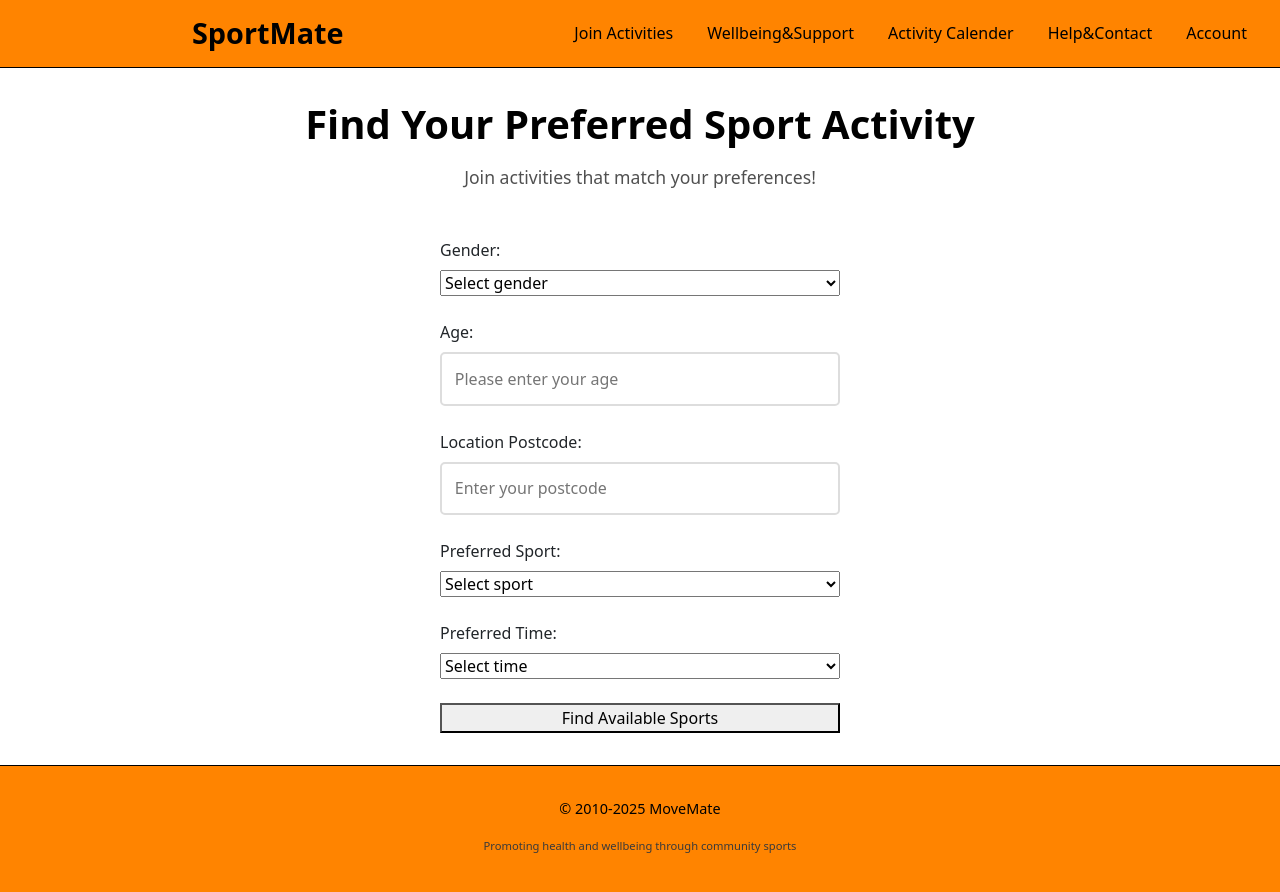
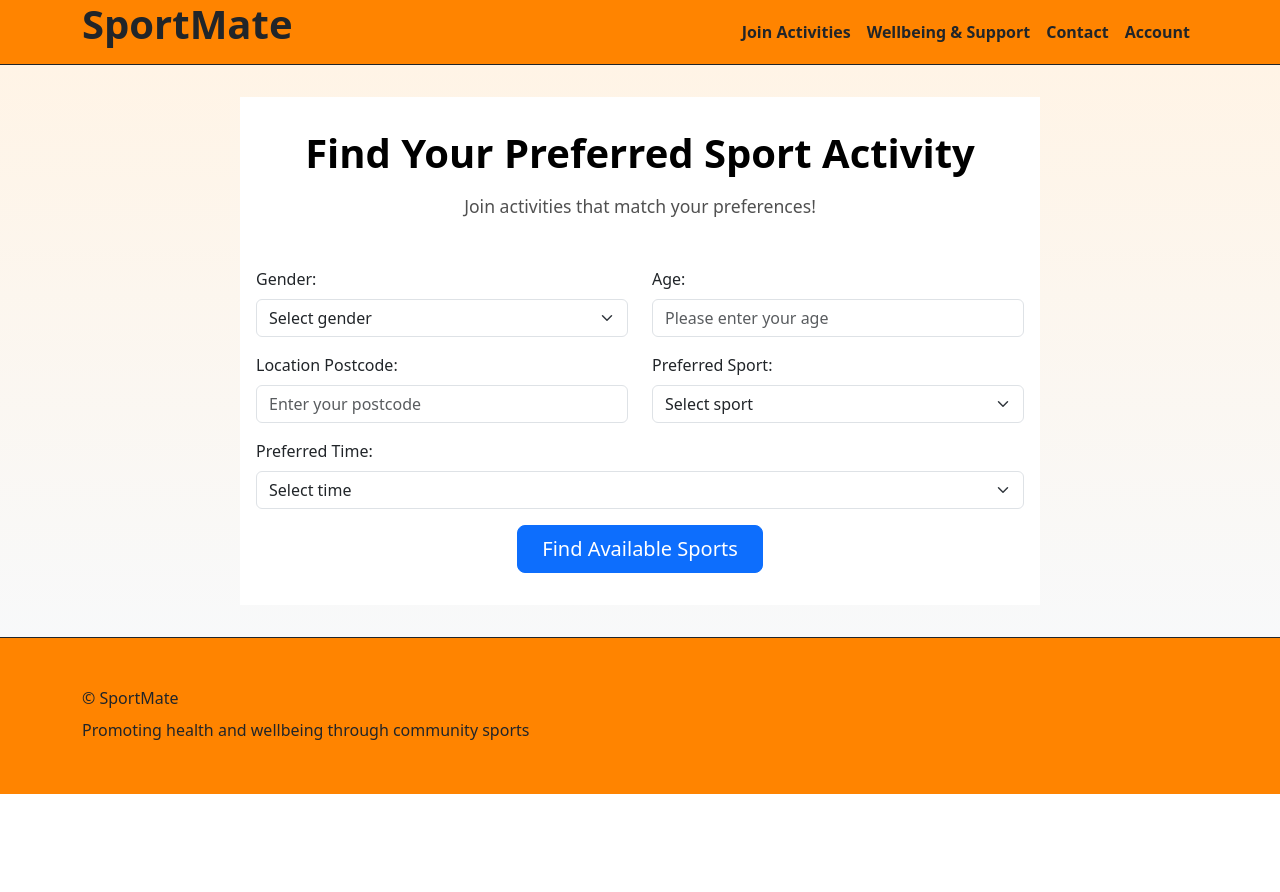
Before and after one commit to jliu0361/FIT5032, a Vue app in the folder Assignment1/: page / in a window 1280 px wide. Shown: the top 892 px of the page. After the commit the page ends 800 px from the top, so only its background shows below. Built offline with nearby package versions, Linux system fonts and the light colour scheme.

Commit message:
complete for A1.2

```diff
--- a/Assignment1/src/App.vue
+++ b/Assignment1/src/App.vue
@@ -8,31 +8,4 @@ import Joinactivities from './components/Joinactivities.vue'
   </div>
 </template>
 
-<style scoped>
-header {
-  line-height: 1.5;
-}
-
-.logo {
-  display: block;
-  margin: 0 auto 2rem;
-}
-
-@media (min-width: 1024px) {
-  header {
-    display: flex;
-    place-items: center;
-    padding-right: calc(var(--section-gap) / 2);
-  }
-
-  .logo {
-    margin: 0 2rem 0 0;
-  }
-
-  header .wrapper {
-    display: flex;
-    place-items: flex-start;
-    flex-wrap: wrap;
-  }
-} /*from the NoMonash-lab, didn't implement logo now */
-</style>
+<style></style>
--- a/Assignment1/src/components/Joinactivities.vue
+++ b/Assignment1/src/components/Joinactivities.vue
@@ -7,11 +7,15 @@
         <div class="form-section">
           <h1 class="main-title">Find Your Preferred Sport Activity</h1>
           <p class="subtitle">Join activities that match your preferences!</p>
+
           <form class="preference-form" @submit.prevent="findSports">
+            <div class="row mb-3">
+              <div class="col-12 col-md-6 mb-3 mb-md-0">
                 <div class="form-group">
-              <label for="gender">Gender:</label>
+                  <label for="gender" class="form-label">Gender:</label>
                   <select
                     id="gender"
+                    class="form-select"
                     v-model="formData.gender"
                     @blur="() => validateGender(true)"
                     @change="() => validateGender(false)"
@@ -25,27 +29,35 @@
                   </select>
                   <div v-if="errors.gender" class="error-message">{{ errors.gender }}</div>
                 </div>
+              </div>
 
+              <div class="col-12 col-md-6">
                 <div class="form-group">
-              <label for="age">Age:</label>
+                  <label for="age" class="form-label">Age:</label>
                   <input
                     type="number"
+                    class="form-control"
                     id="age"
                     v-model="formData.age"
                     @blur="() => validateAge(true)"
                     @input="() => validateAge(false)"
                     min="1"
-                max="120"
+                    max="100"
                     placeholder="Please enter your age"
                     required
                   />
                   <div v-if="errors.age" class="error-message">{{ errors.age }}</div>
                 </div>
+              </div>
+            </div>
 
+            <div class="row mb-3">
+              <div class="col-12 col-md-6 mb-3 mb-md-0">
                 <div class="form-group">
-              <label for="postcode">Location Postcode:</label>
+                  <label for="postcode" class="form-label">Location Postcode:</label>
                   <input
                     type="text"
+                    class="form-control"
                     id="postcode"
                     v-model="formData.postcode"
                     @blur="() => validatePostcode(true)"
@@ -57,15 +69,21 @@
                   />
                   <div v-if="errors.postcode" class="error-message">{{ errors.postcode }}</div>
                 </div>
+              </div>
 
+              <div class="col-12 col-md-6">
                 <div class="form-group">
-              <label for="sport">Preferred Sport:</label>
-              <select id="sport" v-model="formData.sport" @change="() => validateSport(false)">
+                  <label for="sport" class="form-label">Preferred Sport:</label>
+                  <select
+                    id="sport"
+                    class="form-select"
+                    v-model="formData.sport"
+                    @change="() => validateSport(false)"
+                  >
                     <option value="">Select sport</option>
                     <option value="running">Running</option>
                     <option value="basketball">Basketball</option>
                     <option value="swimming">Swimming</option>
-                <option value="cycling">Cycling</option>
                     <option value="yoga">Yoga</option>
                     <option value="football">Football</option>
                     <option value="tennis">Tennis</option>
@@ -75,11 +93,16 @@
                   </select>
                   <div v-if="errors.sport" class="error-message">{{ errors.sport }}</div>
                 </div>
+              </div>
+            </div>
 
+            <div class="row mb-3">
+              <div class="col-12">
                 <div class="form-group">
-              <label for="time">Preferred Time:</label>
+                  <label for="time" class="form-label">Preferred Time:</label>
                   <select
                     id="time"
+                    class="form-select"
                     v-model="formData.time"
                     @blur="() => validateTime(true)"
                     @change="() => validateTime(false)"
@@ -93,8 +116,16 @@
                   </select>
                   <div v-if="errors.time" class="error-message">{{ errors.time }}</div>
                 </div>
+              </div>
+            </div>
 
-            <button type="submit" class="submit-button">Find Available Sports</button>
+            <div class="row">
+              <div class="col-12 text-center">
+                <button type="submit" class="btn btn-primary btn-lg px-4 py-2">
+                  Find Available Sports
+                </button>
+              </div>
+            </div>
           </form>
         </div>
       </div>
@@ -131,7 +162,7 @@ const validateAge = (blur) => {
     if (blur) errors.value.age = 'Age is required'
   } else if (age < 1) {
     if (blur) errors.value.age = 'Age can not less than 1'
-  } else if (age > 120) {
+  } else if (age > 100) {
     if (blur) errors.value.age = 'Age exceeds the age suitable for sports'
   } else {
     errors.value.age = null
@@ -192,11 +223,13 @@ const findSports = () => {
 .activities-content {
   flex: 1;
   padding: 2rem 0;
+  background: linear-gradient(to bottom, #fff4e6, #f8f9fa);
 }
 .content-container {
   max-width: 800px;
   margin: 0 auto;
-  padding: 0 1rem;
+  padding: 2rem 1rem;
+  background-color: white;
 }
 .main-title {
   font-size: 2.5rem;
@@ -212,42 +245,17 @@ const findSports = () => {
   text-align: center;
 }
 .preference-form {
-  display: flex;
-  flex-direction: column;
-  gap: 1.5rem;
-  max-width: 400px;
+  max-width: 800px;
   margin: 0 auto;
 }
 .form-group {
-  display: flex;
-  flex-direction: column;
-  gap: 0.5rem;
-  text-align: left;
-}
-
-.form-group select:focus {
-  outline: none;
-  border-color: #2f01ff;
+  margin-bottom: 0;
 }
 
 .error-message {
-  color: #ff0019;
-  font-size: 0.9rem;
-  margin-top: 0.3rem;
+  color: #dc3545;
+  font-size: 0.875rem;
+  margin-top: 0.25rem;
   text-align: left;
 }
-
-.form-group input {
-  padding: 0.8rem;
-  border: 2px solid #ddd;
-  border-radius: 5px;
-  font-size: 1rem;
-  background-color: white;
-}
-
-.form-group input:focus {
-  outline: none;
-  border-color: #2f01ff;
-  box-shadow: 0 0 0 0.2rem rgba(4, 193, 214, 0.25);
-}
 </style>
--- a/Assignment1/src/components/footer.vue
+++ b/Assignment1/src/components/footer.vue
@@ -1,41 +1,22 @@
 <template>
-  <footer class="footer">
-    <div class="footer-content">
-      <p class="copyright">© 2010-2025 MoveMate</p>
-      <p class="description">Promoting health and wellbeing through community sports</p>
+  <footer class="bg-warning border-top border-dark mt-auto">
+    <div class="container py-5">
+      <div class="row align-items-center">
+        <div class="col-12 text-start">
+          <p class="text-dark fw-medium mb-2">© SportMate</p>
+          <p class="text-dark fw-small mb-1">
+            Promoting health and wellbeing through community sports
+          </p>
+        </div>
+      </div>
     </div>
   </footer>
 </template>
 
-<script setup>
-</script>
+<script setup></script>
 
 <style scoped>
-.footer {
-  background-color: #ff8400;
-  border-top: 1px solid #000000;
-  padding: 2rem 0;
-  margin-top: auto;
-}
-
-.footer-content {
-  max-width: 1200px;
-  margin: 0 auto; /*always sit in mid*/
-  padding: 0 2rem;
-  text-align: center;
-}
-
-.copyright {
-  color: #000000;
-  margin: 0 0 0.5rem 0;
-  font-size: 0.9rem;
-}
-
-.description {
-  color: #3a3a3a;
-  padding: 10px;
-  margin: 0;
-  border-radius: 5px;
-  font-size: 0.7rem;
+.bg-warning {
+  background-color: #ff8400 !important;
 }
 </style>
--- a/Assignment1/src/components/header.vue
+++ b/Assignment1/src/components/header.vue
@@ -1,14 +1,20 @@
 <template>
-  <header class="header">
-    <div class="header-content">
-      <h1 class="brand-name">SportMate</h1>
-      <nav class="navigation">
-        <a href="#" class="nav-link">Join Activities</a>
-        <a href="#" class="nav-link">Wellbeing&Support</a>
-        <a href="#" class="nav-link">Activity Calender</a>
-        <a href="#" class="nav-link">Help&Contact</a>
-        <a href="#" class="nav-link">Account</a>
-      </nav>
+  <header class="bg-warning border-bottom border-dark">
+    <div class="container">
+      <div class="row align-items-center">
+        <div class="col-12 col-md-4 col-lg-3">
+          <h1 class="fw-bold text-dark mb-3">SportMate</h1>
+        </div>
+
+        <div class="col-12 col-md-8 col-lg-9">
+          <nav class="nav justify-content-md-end justify-content-center">
+            <a href="#" class="nav-link text-dark fw-bold px-2">Join Activities</a>
+            <a href="#" class="nav-link text-dark fw-bold px-2">Wellbeing & Support</a>
+            <a href="#" class="nav-link text-dark fw-bold px-2">Contact</a>
+            <a href="#" class="nav-link text-dark fw-bold px-2">Account</a>
+          </nav>
+        </div>
+      </div>
     </div>
   </header>
 </template>
@@ -16,57 +22,11 @@
 <script setup></script>
 
 <style scoped>
-.header {
-  background-color: #ff8400;
-  border-bottom: 1px solid #000000;
-  padding: 1rem 0;
+.nav-link:hover {
+  color: #000000 !important;
+  text-decoration: underline;
 }
-
-.header-content {
-  margin: 0 auto;
-  padding: 0 2rem;
-  display: flex;
-  justify-content: flex-start;
-  align-items: center;
-}
-
-.brand-name {
-  font-size: 1.8rem;
-  font-weight: bold;
-  color: #000000;
-  margin: 0;
-  margin-left: 10rem;
-}
-
-.navigation {
-  display: flex;
-  gap: 2rem;
-  margin-left: auto;
-}
-
-.nav-link {
-  text-decoration: none;
-  color: #000000;
-  font-weight: 500;
-  padding: 1px;
-  font-size: 1rem;
-}
-
-@media (max-width: 768px) {
-  .header-content {
-    flex-direction: column;
-    gap: 1rem;
-  }
-
-  .brand-name {
-    margin-right: 0;
-  }
-
-  .navigation {
-    flex-wrap: wrap;
-    justify-content: center;
-    gap: 1rem;
-    margin-left: 0;
-  }
+.bg-warning {
+  background-color: #ff8400 !important;
 }
 </style>
```
Lines whose indentation alone changed are shown as unchanged.
